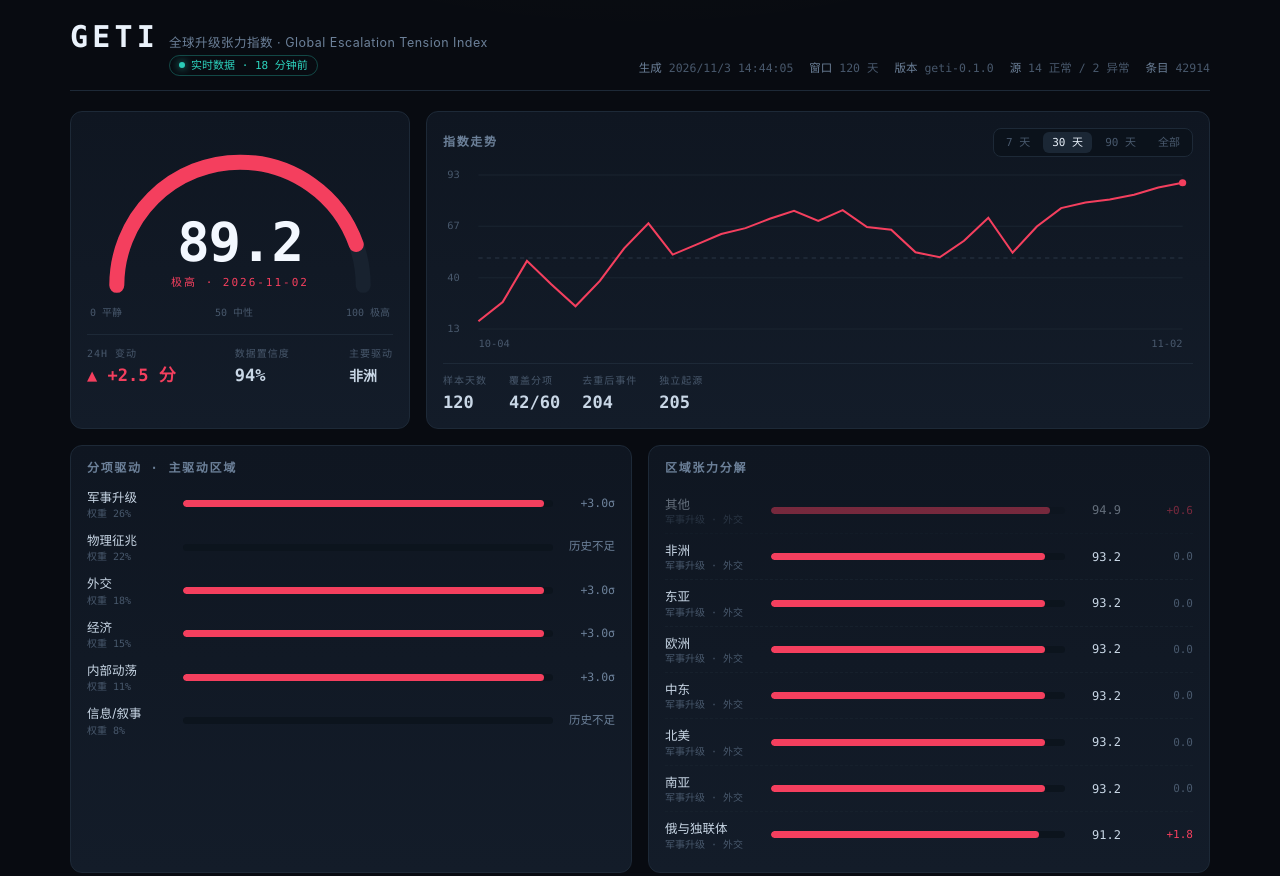
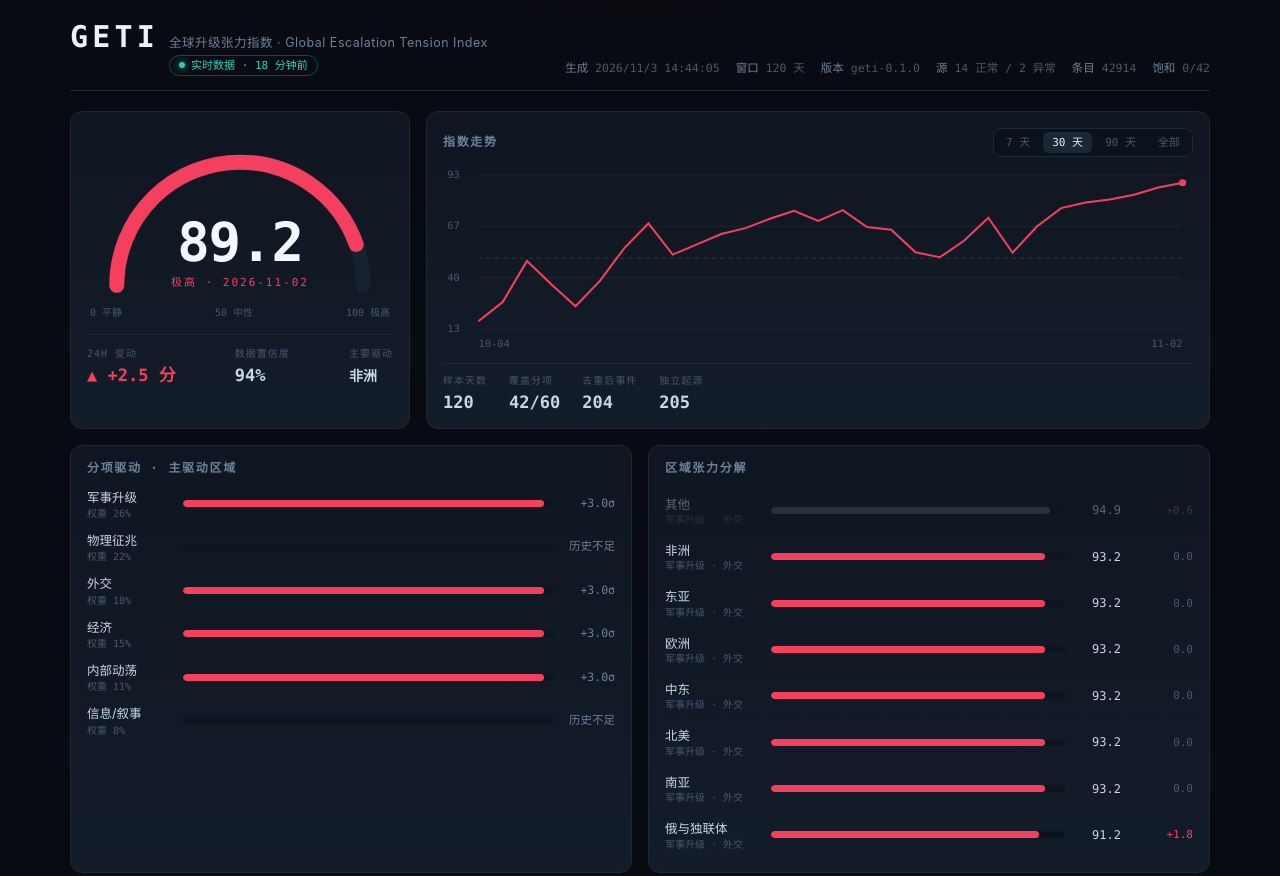
Before and after one commit to jonetap/geti, a plain HTML site: page web/index.html in a window 1280 px wide. Shown: the top 876 px of the page. Drawn offline with Linux system fonts and the light colour scheme.

Commit message:
Add files via upload

```diff
--- a/web/index.html
+++ b/web/index.html
@@ -98,7 +98,8 @@
   .reg .sc{font:12px/1 var(--mono);text-align:right}
   .reg .dl{font:11px/1 var(--mono);text-align:right;color:var(--dim)}
   .reg .dl.up{color:var(--sev)} .reg .dl.down{color:var(--calm)}
-  .excl{opacity:.45}
+  .excl{opacity:.4;filter:saturate(.25)}
+  .excl .track i{background:var(--dim)}
 
   /* events */
   .ev{display:block;padding:11px 0;border-bottom:1px solid #141d28}
@@ -292,12 +293,18 @@ function render(S){
   $("driver").textContent = S.driver_label || "—";
 
   // meta
+  const satN = S.coverage.components_saturated || 0;
+  const satAll = S.coverage.components_covered || 0;
+  const satBad = satAll > 0 && satN / satAll > 0.4;
   $("meta").innerHTML = [
     ["生成", new Date(S.generated_at).toLocaleString("zh-CN", {hour12:false})],
     ["窗口", S.history_days + " 天"],
     ["版本", S.index_version],
     ["源", `${S.coverage.sources_ok} 正常 / ${S.coverage.sources_failed} 异常`],
     ["条目", String(S.coverage.items)],
+    satBad
+      ? ["<span style=\"color:var(--sev)\">⚠ 标定饱和</span>", `${satN}/${satAll} 分项贴顶，指数此刻不可信`]
+      : ["饱和", `${satN}/${satAll}`],
   ].map(([k, v]) => `<span><b>${k}</b> ${esc(v)}</span>`).join("");
 
   // live badge
```
